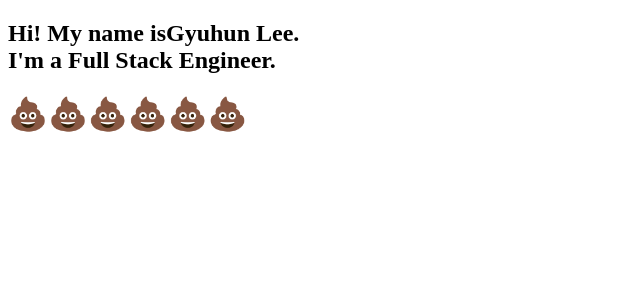
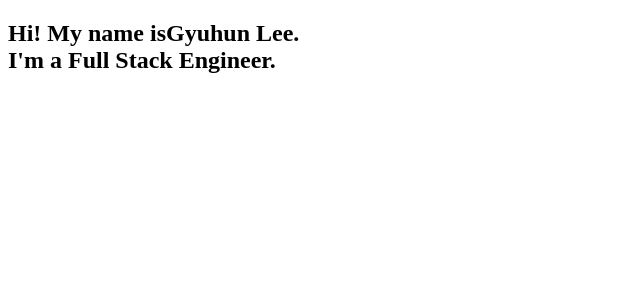
Before and after one commit to Tokki0401/Portfolio, a React app: page / in a window 1280 px wide. Shown: the top 300 px of the page, without its empty margins (0-640 px from the left). Built offline with nearby package versions, Linux system fonts and the light colour scheme; the HTML template or start-up script is replaced by a standard one.

Commit message:
Removed template from App.jsx

```diff
--- a/client/src/components/App.jsx
+++ b/client/src/components/App.jsx
@@ -16,7 +16,6 @@ class App extends React.Component {
     return (
       <div>
         <FrontPage />
-        <h1> 💩💩💩💩💩💩 </h1>
       </div>
     )
   }
```
